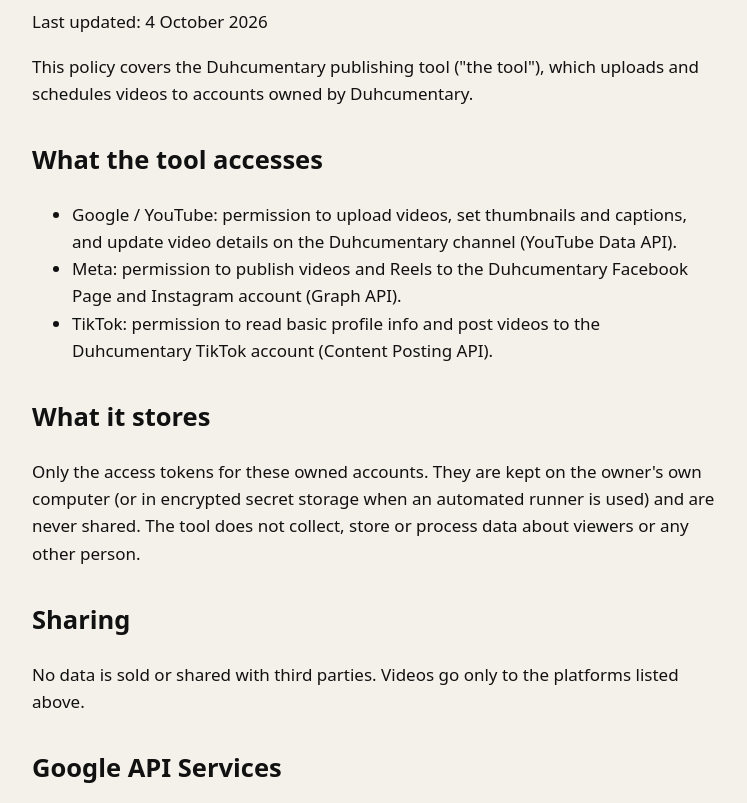
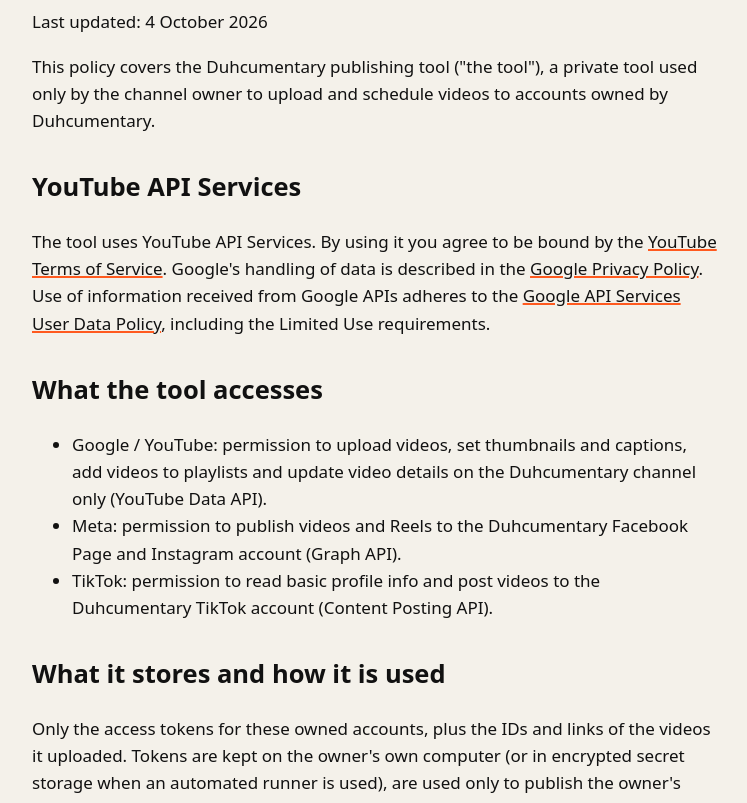
Before and after one commit to AhmedEssamAli/duhcumentary-site, a plain HTML site: page privacy.html in a window 1280 px wide. Shown: the part 130-933 px from the top of the page, without its empty margins (264-1011 px from the left). Drawn offline with Linux system fonts and the light colour scheme.

Commit message:
Privacy: YouTube API Services notice, links to YouTube ToS and Google Privacy Policy, revoke and deletion terms; home links

```diff
--- a/privacy.html
+++ b/privacy.html
@@ -1,13 +1,13 @@
 <!doctype html><html lang="en"><head><meta charset="utf-8"><meta name="viewport" content="width=device-width,initial-scale=1">
 <title>Privacy policy — Duhcumentary</title><link rel="stylesheet" href="style.css"><link rel="icon" href="logo.png"></head><body><main><nav><a href="index.html">Home</a><a href="privacy.html">Privacy</a><a href="terms.html">Terms</a></nav>
 <h1>Privacy policy</h1><p>Last updated: 4 October 2026</p>
-<p>This policy covers the Duhcumentary publishing tool ("the tool"), which uploads and schedules videos to accounts owned by Duhcumentary.</p>
+<p>This policy covers the Duhcumentary publishing tool ("the tool"), a private tool used only by the channel owner to upload and schedule videos to accounts owned by Duhcumentary.</p>
+<h2>YouTube API Services</h2><p>The tool uses YouTube API Services. By using it you agree to be bound by the <a href="https://www.youtube.com/t/terms">YouTube Terms of Service</a>. Google's handling of data is described in the <a href="https://policies.google.com/privacy">Google Privacy Policy</a>. Use of information received from Google APIs adheres to the <a href="https://developers.google.com/terms/api-services-user-data-policy">Google API Services User Data Policy</a>, including the Limited Use requirements.</p>
 <h2>What the tool accesses</h2><ul>
-<li>Google / YouTube: permission to upload videos, set thumbnails and captions, and update video details on the Duhcumentary channel (YouTube Data API).</li>
+<li>Google / YouTube: permission to upload videos, set thumbnails and captions, add videos to playlists and update video details on the Duhcumentary channel only (YouTube Data API).</li>
 <li>Meta: permission to publish videos and Reels to the Duhcumentary Facebook Page and Instagram account (Graph API).</li>
 <li>TikTok: permission to read basic profile info and post videos to the Duhcumentary TikTok account (Content Posting API).</li></ul>
-<h2>What it stores</h2><p>Only the access tokens for these owned accounts. They are kept on the owner's own computer (or in encrypted secret storage when an automated runner is used) and are never shared. The tool does not collect, store or process data about viewers or any other person.</p>
+<h2>What it stores and how it is used</h2><p>Only the access tokens for these owned accounts, plus the IDs and links of the videos it uploaded. Tokens are kept on the owner's own computer (or in encrypted secret storage when an automated runner is used), are used only to publish the owner's videos, and are never shared. The tool does not collect, store or process data about viewers or any other person. It places no cookies and runs no tracking.</p>
 <h2>Sharing</h2><p>No data is sold or shared with third parties. Videos go only to the platforms listed above.</p>
-<h2>Google API Services</h2><p>Use of information received from Google APIs adheres to the Google API Services User Data Policy, including the Limited Use requirements. YouTube use is subject to the YouTube Terms of Service and the Google Privacy Policy (https://policies.google.com/privacy).</p>
-<h2>Revoking access</h2><p>Access can be revoked at any time at https://myaccount.google.com/permissions, in Facebook Settings &gt; Business integrations, or in TikTok Settings &gt; Security &gt; Manage app permissions. Revoking deletes the tool's ability to post; stored tokens are then deleted.</p>
+<h2>Revoking access and deleting data</h2><p>Google access can be revoked at any time on the <a href="https://security.google.com/settings/security/permissions">Google security settings page</a>. Meta access can be removed in Facebook Settings &gt; Business integrations, and TikTok access in TikTok Settings &gt; Security &gt; Manage app permissions. After access is revoked, the stored tokens are deleted within 7 days. To ask for any stored data to be deleted, email <a href="mailto:duhcumentary@gmail.com">duhcumentary@gmail.com</a>; it is deleted within 7 days.</p>
 <h2>Contact</h2><p><a href="mailto:duhcumentary@gmail.com">duhcumentary@gmail.com</a></p><footer>&copy; 2026 Duhcumentary. Contact: <a href="mailto:duhcumentary@gmail.com">duhcumentary@gmail.com</a></footer></main></body></html>
```
Also changed, not shown: index.html (+2 -2 lines), terms.html (+1 -1 lines).
